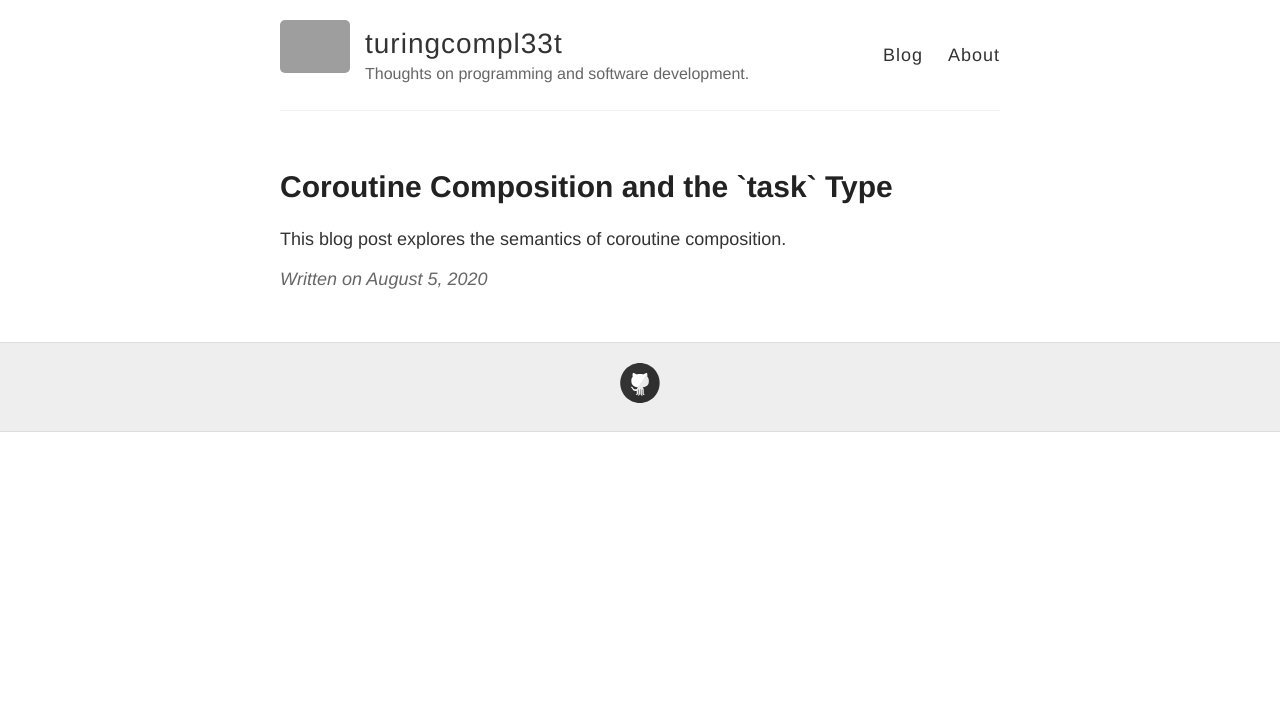
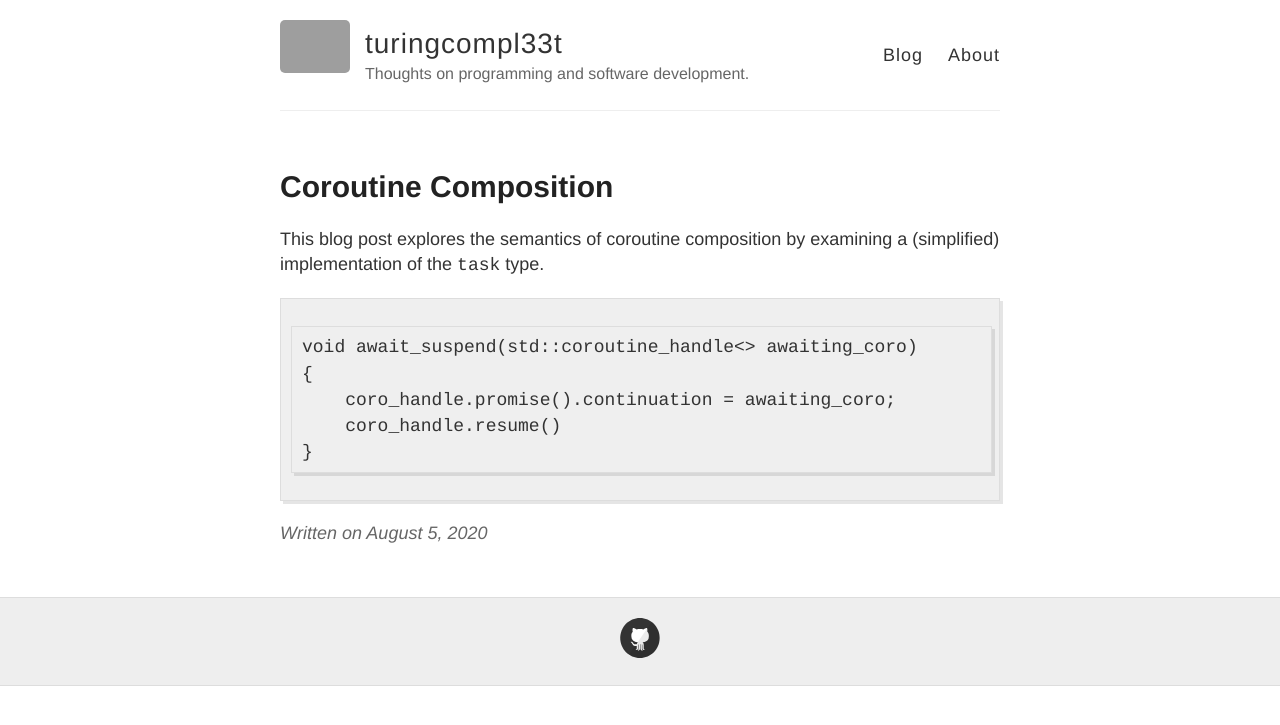
Before and after one commit to turingcompl33t/turingcompl33t.github.io, a Jekyll site: the page built from _posts/2020-8-5-Coroutine-Composition.md, in a window 1280 px wide. Shown: the top 725 px of the page. Built offline with Jekyll 4.4.1, drawn with Linux system fonts in a browser that asks for light colours; grey boxes are pictures that could not be loaded.

Commit message:
test markdown rendering

````diff
--- a/_posts/2020-8-5-Coroutine-Composition.md
+++ b/_posts/2020-8-5-Coroutine-Composition.md
@@ -1,6 +1,14 @@
 ---
 layout: post
-title: Coroutine Composition and the `task` Type
+title: Coroutine Composition
 ---
 
-This blog post explores the semantics of coroutine composition.
+This blog post explores the semantics of coroutine composition by examining a (simplified) implementation of the `task` type.
+
+```
+void await_suspend(std::coroutine_handle<> awaiting_coro)
+{
+    coro_handle.promise().continuation = awaiting_coro;
+    coro_handle.resume()
+}
+```
````
